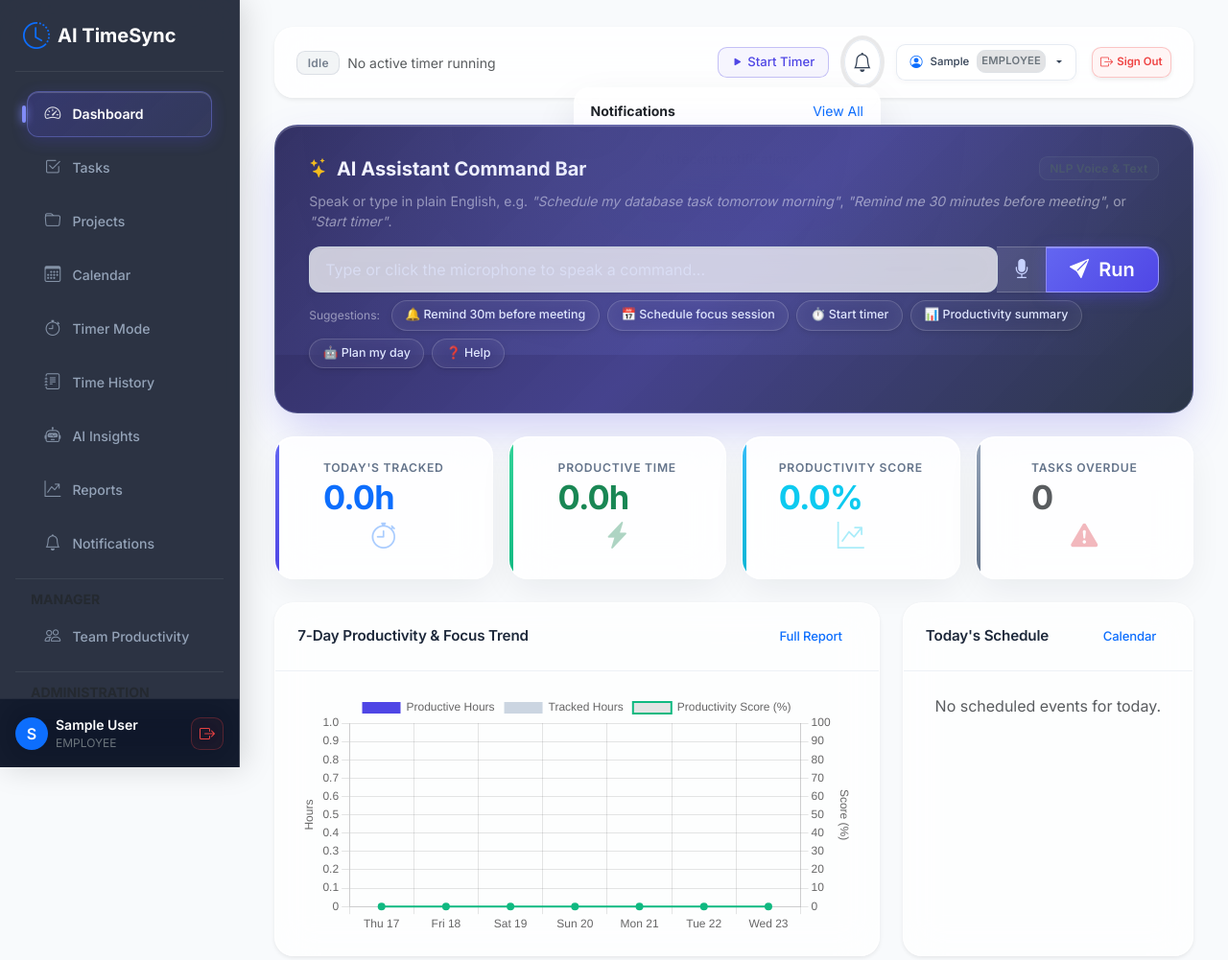
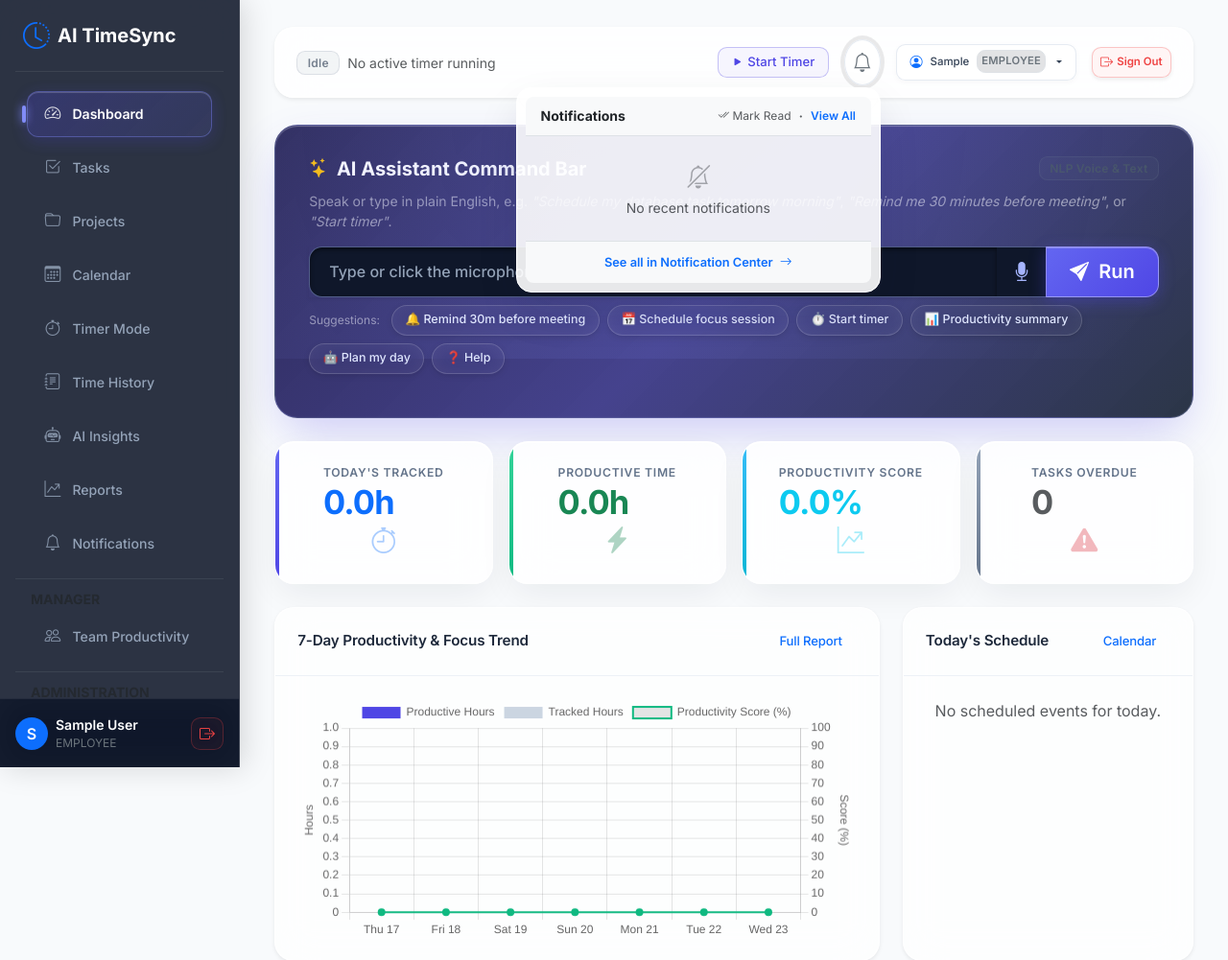
Before and after one commit to lio-dinesh/AI_Timemanagemant, a Django app: page /analytics/dashboard/ in a window 1280 px wide, after a click on "Notifications". Shown: the top 1001 px of the page at 96% size. Run offline with Django 5.2, Linux system fonts and the light colour scheme; the visitor is signed in with stand-in values (Sample User, id 1); data comes from the database, SQL or seed files in the repository; data that the repository does not hold is empty; parts of the project's set-up code (start-up, migrations or seed data) failed here and were passed over; some libraries are stand-ins or nearby versions.

Commit message:
fix(ui): resolve command bar input text visibility and navbar notification dropdown stacking/layout

```diff
--- a/static/css/custom.css
+++ b/static/css/custom.css
@@ -265,7 +265,16 @@ h1, h2, h3, h4, h5, h6 {
   }
 }
 
-/* Navbar Buttons & Controls */
+/* Navbar Stacking & Controls */
+.navbar {
+  position: relative !important;
+  z-index: 1050 !important;
+}
+
+.navbar .dropdown-menu {
+  z-index: 1060 !important;
+}
+
 .navbar .btn-light {
   background: rgba(255, 255, 255, 0.65) !important;
   border: 1px solid rgba(226, 232, 240, 0.85) !important;
@@ -281,6 +290,57 @@ h1, h2, h3, h4, h5, h6 {
   border-color: rgba(129, 140, 248, 0.4) !important;
   box-shadow: 0 4px 12px rgba(15, 23, 42, 0.06), inset 0 1px 0 rgba(255, 255, 255, 1);
   color: #0f172a;
+}
+
+/* Notification Dropdown Menu Styles */
+.notification-dropdown-menu {
+  box-shadow: 0 20px 48px -8px rgba(15, 23, 42, 0.22), 0 0 0 1px rgba(226, 232, 240, 0.9) !important;
+  border: 1px solid rgba(226, 232, 240, 0.8) !important;
+  border-radius: 1rem !important;
+  overflow: hidden !important;
+  z-index: 1060 !important;
+}
+
+.notification-dropdown-body {
+  max-height: 380px !important;
+  overflow-y: auto !important;
+  overflow-x: hidden !important;
+  scrollbar-width: thin;
+}
+
+.notification-dropdown-body::-webkit-scrollbar {
+  width: 5px;
+}
+
+.notification-dropdown-body::-webkit-scrollbar-track {
+  background: transparent;
+}
+
+.notification-dropdown-body::-webkit-scrollbar-thumb {
+  background: rgba(148, 163, 184, 0.35);
+  border-radius: 4px;
+}
+
+.notification-dropdown-body::-webkit-scrollbar-thumb:hover {
+  background: rgba(100, 116, 139, 0.6);
+}
+
+.notification-item {
+  transition: background-color 0.15s ease;
+  color: inherit !important;
+}
+
+.notification-item:hover {
+  background-color: #f1f5f9 !important;
+}
+
+.notification-item.unread {
+  background-color: #f8fafc !important;
+  border-left: 3px solid #4f46e5 !important;
+}
+
+.notification-item.unread:hover {
+  background-color: #eef2ff !important;
 }
 
 /* ==========================================================================
@@ -310,41 +370,54 @@ h1, h2, h3, h4, h5, h6 {
   pointer-events: none;
 }
 
-.nlp-command-input {
-  background: rgba(255, 255, 255, 0.09) !important;
-  border: 1px solid rgba(255, 255, 255, 0.2) !important;
-  backdrop-filter: blur(16px);
-  -webkit-backdrop-filter: blur(16px);
+/* Ultra High Visibility Input for Command Bar */
+#nlp-input,
+.nlp-command-input,
+input#nlp-input.form-control,
+input#nlp-input.form-control:focus {
+  background: #0f172a !important;
+  background-color: #0f172a !important;
+  border: 1.5px solid rgba(165, 180, 252, 0.45) !important;
   color: #ffffff !important;
+  -webkit-text-fill-color: #ffffff !important;
+  caret-color: #38bdf8 !important;
   border-radius: 0.85rem 0 0 0.85rem !important;
   padding: 0.85rem 1.25rem !important;
-  font-size: 0.95rem;
-  box-shadow: inset 0 1px 2px rgba(0, 0, 0, 0.18);
-  transition: all 0.2s cubic-bezier(0.4, 0, 0.2, 1);
+  font-size: 1rem !important;
+  font-weight: 500 !important;
+  box-shadow: inset 0 2px 4px rgba(0, 0, 0, 0.5) !important;
+  transition: all 0.2s ease !important;
 }
 
+#nlp-input::placeholder,
 .nlp-command-input::placeholder {
-  color: rgba(224, 231, 255, 0.65) !important;
+  color: #94a3b8 !important;
+  -webkit-text-fill-color: #94a3b8 !important;
+  opacity: 1 !important;
 }
 
-.nlp-command-input:focus {
-  background: rgba(255, 255, 255, 0.15) !important;
-  border-color: rgba(165, 180, 252, 0.65) !important;
+#nlp-input:focus,
+.nlp-command-input:focus,
+input#nlp-input.form-control:focus {
+  background: #090d16 !important;
+  background-color: #090d16 !important;
+  border-color: #818cf8 !important;
   color: #ffffff !important;
-  box-shadow: 0 0 0 3px rgba(129, 140, 248, 0.25), inset 0 1px 2px rgba(0, 0, 0, 0.1) !important;
+  -webkit-text-fill-color: #ffffff !important;
+  box-shadow: 0 0 0 3px rgba(129, 140, 248, 0.4), inset 0 2px 4px rgba(0, 0, 0, 0.6) !important;
 }
 
 #btn-mic {
-  background: rgba(255, 255, 255, 0.09) !important;
-  border: 1px solid rgba(255, 255, 255, 0.2) !important;
+  background: #0f172a !important;
+  border: 1.5px solid rgba(165, 180, 252, 0.45) !important;
   border-left: none !important;
   border-right: none !important;
-  color: #c7d2fe !important;
-  transition: all 0.2s ease;
+  color: #a5b4fc !important;
+  transition: all 0.2s ease !important;
 }
 
 #btn-mic:hover {
-  background: rgba(255, 255, 255, 0.18) !important;
+  background: #1e1b4b !important;
   color: #ffffff !important;
 }
 
--- a/templates/components/navbar.html
+++ b/templates/components/navbar.html
@@ -1,4 +1,4 @@
-<nav class="navbar navbar-expand-lg navbar-light bg-white border-bottom rounded-3 mb-4 px-3 py-2 shadow-sm d-flex justify-content-between">
+<nav class="navbar navbar-expand-lg navbar-light bg-white border-bottom rounded-3 mb-4 px-3 py-2 shadow-sm d-flex justify-content-between position-relative" style="z-index: 1050;">
   <div class="d-flex align-items-center gap-2">
     <!-- Mobile Sidebar Hamburger Toggle -->
     <button class="btn btn-sm btn-outline-secondary d-lg-none" type="button" id="sidebarToggle" aria-label="Toggle navigation" title="Toggle Navigation Menu">
@@ -20,33 +20,75 @@
 
     <!-- Notification Dropdown -->
     <div class="dropdown">
-      <button class="btn btn-light position-relative rounded-circle p-2" type="button" data-bs-toggle="dropdown" aria-expanded="false">
-        <i class="bi bi-bell fs-5"></i>
+      <button class="btn btn-light position-relative rounded-circle p-2" type="button" id="notificationDropdownBtn" data-bs-toggle="dropdown" aria-expanded="false" title="Notifications">
+        <i class="bi bi-bell fs-5 text-secondary"></i>
         {% if unread_notifications_count > 0 %}
-          <span class="position-absolute top-0 start-100 translate-middle badge rounded-pill bg-danger" style="font-size: 0.65rem;">
+          <span class="position-absolute top-0 start-100 translate-middle badge rounded-pill bg-danger border border-white" style="font-size: 0.65rem;">
             {{ unread_notifications_count }}
           </span>
         {% endif %}
       </button>
-      <ul class="dropdown-menu dropdown-menu-end shadow p-2" style="width: 320px;">
-        <li class="d-flex justify-content-between align-items-center px-2 py-1 border-bottom mb-2">
-          <span class="fw-bold small">Notifications</span>
-          <a href="{% url 'notification_list' %}" class="small text-decoration-none">View All</a>
-        </li>
+      <div class="dropdown-menu dropdown-menu-end shadow-lg border-0 rounded-3 p-0 notification-dropdown-menu" style="width: 380px; z-index: 1060;">
+        <div class="d-flex justify-content-between align-items-center px-3 py-2 border-bottom bg-light rounded-top-3">
+          <div class="d-flex align-items-center gap-2">
+            <span class="fw-bold small text-dark">Notifications</span>
+            {% if unread_notifications_count > 0 %}
+              <span class="badge bg-primary-subtle text-primary border border-primary-subtle" style="font-size: 0.7rem;">{{ unread_notifications_count }} new</span>
+            {% endif %}
+          </div>
+          <div class="d-flex align-items-center gap-2">
+            <a href="{% url 'mark_all_as_read' %}" class="small text-decoration-none text-muted" style="font-size: 0.75rem;" title="Mark all as read">
+              <i class="bi bi-check2-all"></i> Mark Read
+            </a>
+            <span class="text-muted">·</span>
+            <a href="{% url 'notification_list' %}" class="small text-decoration-none fw-semibold text-primary" style="font-size: 0.75rem;">View All</a>
+          </div>
+        </div>
+        <div class="notification-dropdown-body" style="max-height: 380px; overflow-y: auto; overflow-x: hidden;">
           {% if recent_notifications %}
             {% for n in recent_notifications %}
-            <li class="mb-1 p-2 rounded {% if not n.read_at %}bg-light{% endif %}">
-              <div class="d-flex justify-content-between">
-                <span class="fw-semibold small text-truncate" style="max-width: 220px;">{{ n.title }}</span>
-                <span class="text-muted" style="font-size: 0.7rem;">{{ n.scheduled_for|timesince }} ago</span>
+              <a href="{% if n.action_url %}{{ n.action_url }}{% else %}{% url 'notification_list' %}{% endif %}" class="d-flex gap-2.5 p-2.5 text-decoration-none border-bottom notification-item {% if not n.read_at %}unread bg-light-subtle{% endif %}" style="overflow-x: hidden;">
+                <div class="flex-shrink-0 mt-1">
+                  {% if n.notification_type == 'TASK_ASSIGNED' %}
+                    <span class="badge-icon bg-primary-subtle text-primary rounded-circle d-inline-flex align-items-center justify-content-center" style="width: 32px; height: 32px;">
+                      <i class="bi bi-person-check-fill" style="font-size: 0.9rem;"></i>
+                    </span>
+                  {% elif n.notification_type == 'TASK_COMPLETED' %}
+                    <span class="badge-icon bg-success-subtle text-success rounded-circle d-inline-flex align-items-center justify-content-center" style="width: 32px; height: 32px;">
+                      <i class="bi bi-check-circle-fill" style="font-size: 0.9rem;"></i>
+                    </span>
+                  {% elif n.notification_type == 'DEADLINE' %}
+                    <span class="badge-icon bg-danger-subtle text-danger rounded-circle d-inline-flex align-items-center justify-content-center" style="width: 32px; height: 32px;">
+                      <i class="bi bi-alarm-fill" style="font-size: 0.9rem;"></i>
+                    </span>
+                  {% else %}
+                    <span class="badge-icon bg-info-subtle text-info rounded-circle d-inline-flex align-items-center justify-content-center" style="width: 32px; height: 32px;">
+                      <i class="bi bi-bell-fill" style="font-size: 0.9rem;"></i>
+                    </span>
+                  {% endif %}
                 </div>
-              <p class="text-muted small mb-0 text-truncate">{{ n.message }}</p>
-            </li>
+                <div class="flex-grow-1 min-w-0" style="overflow: hidden;">
+                  <div class="d-flex justify-content-between align-items-baseline mb-0.5 gap-2">
+                    <span class="fw-semibold small text-dark text-truncate d-block" style="max-width: 190px;" title="{{ n.title }}">{{ n.title }}</span>
+                    <span class="text-muted flex-shrink-0" style="font-size: 0.68rem; white-space: nowrap;">{{ n.scheduled_for|timesince }} ago</span>
+                  </div>
+                  <p class="text-muted small mb-0 text-truncate" style="font-size: 0.78rem; max-width: 280px;">{{ n.message }}</p>
+                </div>
+              </a>
             {% endfor %}
           {% else %}
-          <li class="text-center text-muted py-3 small">No recent notifications</li>
+            <div class="text-center text-muted py-4 small">
+              <i class="bi bi-bell-slash fs-4 d-block mb-1 text-muted opacity-50"></i>
+              No recent notifications
+            </div>
           {% endif %}
-      </ul>
+        </div>
+        <div class="p-2 border-top bg-light rounded-bottom-3 text-center">
+          <a href="{% url 'notification_list' %}" class="small text-decoration-none text-primary fw-semibold d-block py-1" style="font-size: 0.8rem;">
+            See all in Notification Center <i class="bi bi-arrow-right ms-1"></i>
+          </a>
+        </div>
+      </div>
     </div>
 
     <!-- User Profile Dropdown -->
--- a/templates/dashboard/user_dashboard.html
+++ b/templates/dashboard/user_dashboard.html
@@ -19,8 +19,8 @@
     <input type="hidden" name="conversation_id" id="nlp-conversation-id" value="">
     <input type="hidden" name="source" id="nlp-source" value="TEXT">
     <div class="input-group input-group-lg shadow-sm">
-      <input type="text" name="command" id="nlp-input" class="form-control nlp-command-input fs-6" placeholder="Type or click the microphone to speak a command..." autocomplete="off">
-      <button class="btn btn-outline-light px-3" type="button" id="btn-mic" title="Click to speak (Voice Recognition)" onclick="toggleVoiceRecognition()">
+      <input type="text" name="command" id="nlp-input" class="form-control nlp-command-input fs-6" placeholder="Type or click the microphone to speak a command..." autocomplete="off" style="background-color: #0f172a !important; color: #ffffff !important; -webkit-text-fill-color: #ffffff !important; caret-color: #38bdf8 !important;">
+      <button class="btn btn-outline-light px-3" type="button" id="btn-mic" title="Click to speak (Voice Recognition)" onclick="toggleVoiceRecognition()" style="background-color: #0f172a !important; border-color: rgba(165, 180, 252, 0.45) !important;">
         <i class="bi bi-mic-fill" id="mic-icon"></i>
       </button>
       <button class="btn btn-light fw-bold px-4 text-primary" type="submit">
```
Also changed, not shown: 1 other file. Lines whose indentation alone changed are shown as unchanged.
